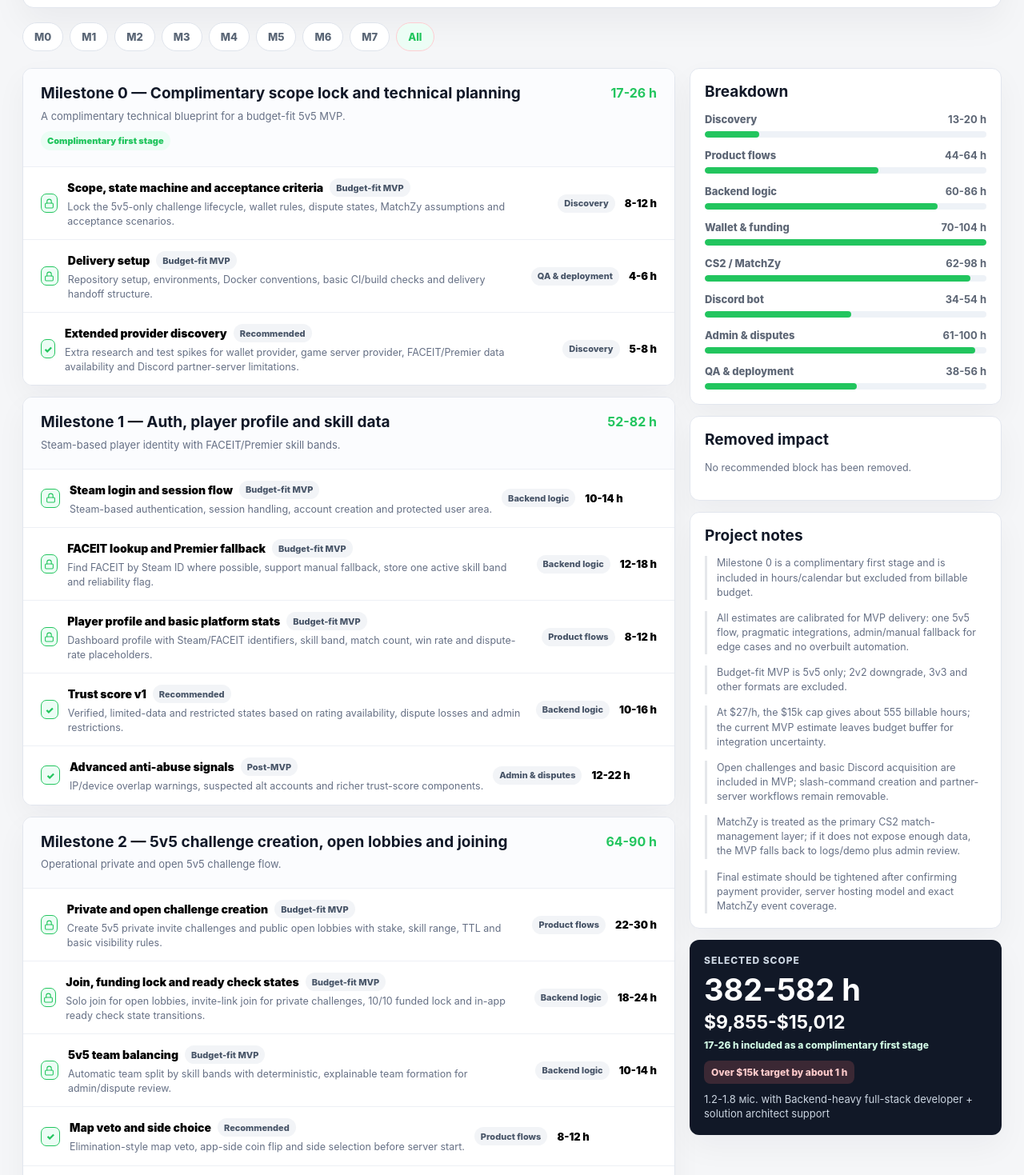
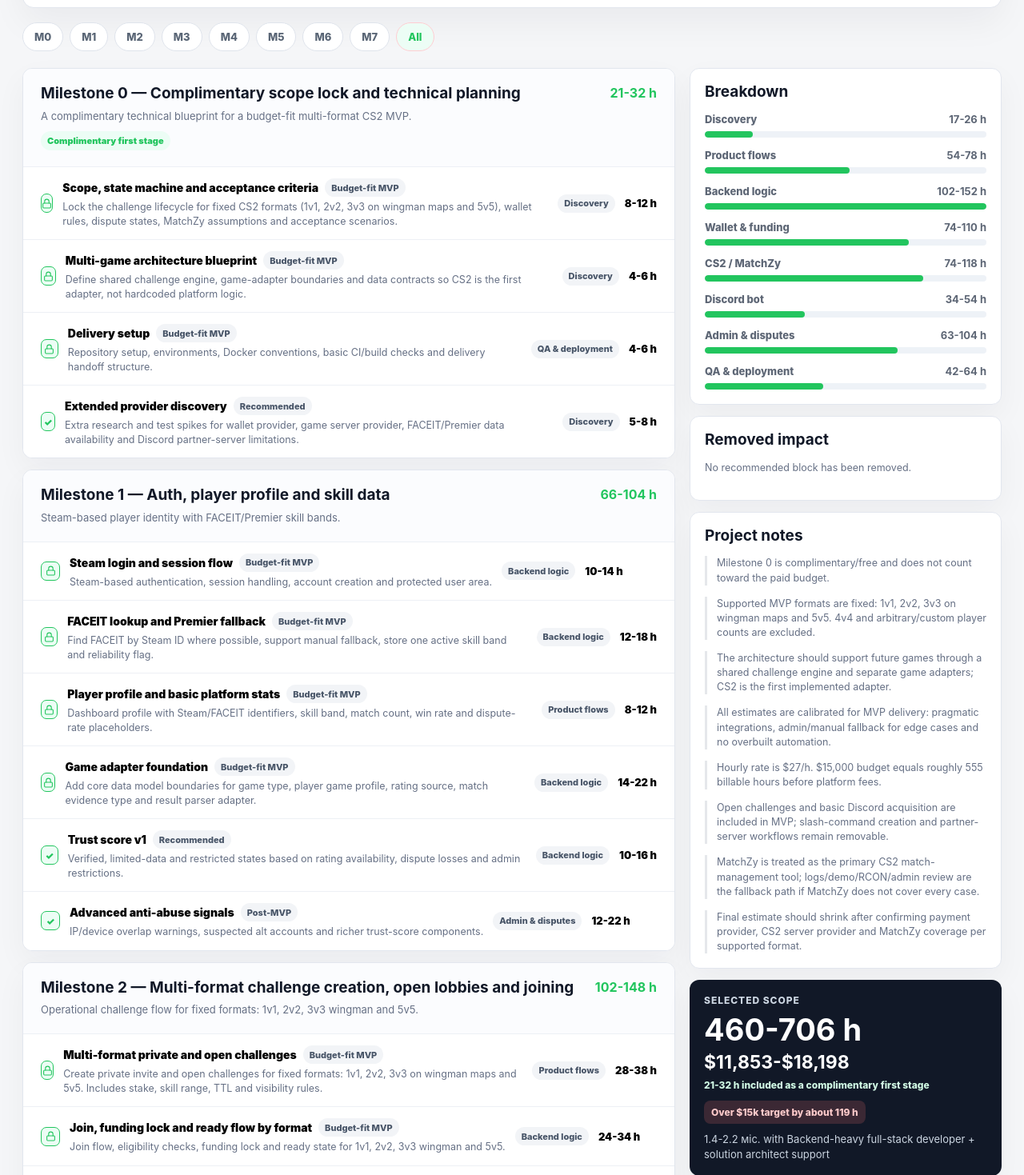
Before and after one commit to koitechs/versusarena-scope-calculator, a React (Vite) app: page / in a window 1280 px wide. Shown: the part 481-1950 px from the top of the page at 80% size. Built offline with nearby package versions, Linux system fonts and the light colour scheme.

Commit message:
Add fixed CS2 formats and multi-game architecture

```diff
--- a/src/data/demoConfig.ts
+++ b/src/data/demoConfig.ts
@@ -4,7 +4,7 @@ export const demoConfig: CalculatorConfig = {
   "meta": {
     "projectName": "VersusArena Competitive CS2 Platform",
     "clientName": "VersusArena",
-    "calculatorTitle": "5v5 MVP Scope Calculator",
+    "calculatorTitle": "Multi-format MVP Scope Calculator",
     "language": "en",
     "preparedBy": "Koitechs",
     "repoName": "versusarena-scope-calculator"
@@ -82,18 +82,29 @@ export const demoConfig: CalculatorConfig = {
     {
       "id": "m0",
       "title": "Milestone 0 — Complimentary scope lock and technical planning",
-      "summary": "Free first stage: confirm the 5v5 MVP scope, money rules, match states and integration assumptions before paid implementation.",
-      "killerFeature": "A complimentary technical blueprint for a budget-fit 5v5 MVP.",
+      "summary": "Free first stage: confirm fixed CS2 formats (1v1, 2v2, 3v3 on wingman maps and 5v5), money rules, match states and integration assumptions before paid implementation.",
+      "killerFeature": "A complimentary technical blueprint for a budget-fit multi-format CS2 MVP.",
       "blocks": [
         {
           "id": "m0-scope-state-machine-acceptance",
           "title": "Scope, state machine and acceptance criteria",
-          "description": "Lock the 5v5-only challenge lifecycle, wallet rules, dispute states, MatchZy assumptions and acceptance scenarios.",
+          "description": "Lock the challenge lifecycle for fixed CS2 formats (1v1, 2v2, 3v3 on wingman maps and 5v5), wallet rules, dispute states, MatchZy assumptions and acceptance scenarios.",
           "category": "discovery",
           "priority": "required",
           "estimate": {
             "min": 8,
             "max": 12
+          }
+        },
+        {
+          "id": "m0-multi-game-architecture-blueprint",
+          "title": "Multi-game architecture blueprint",
+          "description": "Define shared challenge engine, game-adapter boundaries and data contracts so CS2 is the first adapter, not hardcoded platform logic.",
+          "category": "discovery",
+          "priority": "required",
+          "estimate": {
+            "min": 4,
+            "max": 6
           }
         },
         {
@@ -128,7 +139,7 @@ export const demoConfig: CalculatorConfig = {
     {
       "id": "m1",
       "title": "Milestone 1 — Auth, player profile and skill data",
-      "summary": "Players can sign in, connect their gaming identity and receive a usable skill/trust profile for joining 5v5 challenges.",
+      "summary": "Players can sign in, connect their gaming identity and receive a usable skill/trust profile for joining fixed-format CS2 challenges.",
       "killerFeature": "Steam-based player identity with FACEIT/Premier skill bands.",
       "blocks": [
         {
@@ -165,6 +176,17 @@ export const demoConfig: CalculatorConfig = {
           }
         },
         {
+          "id": "m1-game-adapter-foundation",
+          "title": "Game adapter foundation",
+          "description": "Add core data model boundaries for game type, player game profile, rating source, match evidence type and result parser adapter.",
+          "category": "backend",
+          "priority": "required",
+          "estimate": {
+            "min": 14,
+            "max": 22
+          }
+        },
+        {
           "id": "m1-trust-score-v1",
           "title": "Trust score v1",
           "description": "Verified, limited-data and restricted states based on rating availability, dispute losses and admin restrictions.",
@@ -192,52 +214,63 @@ export const demoConfig: CalculatorConfig = {
     },
     {
       "id": "m2",
-      "title": "Milestone 2 — 5v5 challenge creation, open lobbies and joining",
-      "summary": "Users can create private or open 5v5 challenges, join eligible lobbies and lock a full 10-player match.",
-      "killerFeature": "Operational private and open 5v5 challenge flow.",
+      "title": "Milestone 2 — Multi-format challenge creation, open lobbies and joining",
+      "summary": "Users can create private or open challenges in fixed CS2 formats: 1v1, 2v2, 3v3 on wingman maps and 5v5.",
+      "killerFeature": "Operational challenge flow for fixed formats: 1v1, 2v2, 3v3 wingman and 5v5.",
       "blocks": [
         {
           "id": "m2-private-open-challenge",
-          "title": "Private and open challenge creation",
-          "description": "Create 5v5 private invite challenges and public open lobbies with stake, skill range, TTL and basic visibility rules.",
+          "title": "Multi-format private and open challenges",
+          "description": "Create private invite and open challenges for fixed formats: 1v1, 2v2, 3v3 on wingman maps and 5v5. Includes stake, skill range, TTL and visibility rules.",
           "category": "product",
           "priority": "required",
           "estimate": {
-            "min": 22,
-            "max": 30
+            "min": 28,
+            "max": 38
           }
         },
         {
           "id": "m2-join-funding-lock-ready",
-          "title": "Join, funding lock and ready check states",
-          "description": "Solo join for open lobbies, invite-link join for private challenges, 10/10 funded lock and in-app ready check state transitions.",
+          "title": "Join, funding lock and ready flow by format",
+          "description": "Join flow, eligibility checks, funding lock and ready state for 1v1, 2v2, 3v3 wingman and 5v5.",
           "category": "backend",
           "priority": "required",
           "estimate": {
-            "min": 18,
+            "min": 24,
+            "max": 34
+          }
+        },
+        {
+          "id": "m2-team-balancing",
+          "title": "Team formation and balancing by format",
+          "description": "Team split/balance for 1v1, 2v2, 3v3 wingman and 5v5, with deterministic logic visible for admin/dispute review.",
+          "category": "backend",
+          "priority": "required",
+          "estimate": {
+            "min": 16,
             "max": 24
           }
         },
         {
-          "id": "m2-team-balancing",
-          "title": "5v5 team balancing",
-          "description": "Automatic team split by skill bands with deterministic, explainable team formation for admin/dispute review.",
+          "id": "m2-format-rules-engine",
+          "title": "Format rules engine",
+          "description": "Centralize supported team size, players required, allowed maps, ready thresholds, funding pool and no-show rules per fixed MVP format.",
           "category": "backend",
           "priority": "required",
           "estimate": {
-            "min": 10,
-            "max": 14
+            "min": 16,
+            "max": 24
           }
         },
         {
           "id": "m2-map-veto",
-          "title": "Map veto and side choice",
-          "description": "Elimination-style map veto, app-side coin flip and side selection before server start.",
+          "title": "Map selection, veto and wingman map rules",
+          "description": "Basic map selection/veto rules per format, including 3v3 restriction to wingman maps and standard map flow for 5v5.",
           "category": "product",
           "priority": "recommended",
           "estimate": {
-            "min": 8,
-            "max": 12
+            "min": 12,
+            "max": 18
           },
           "consequence": "MVP can use fixed or random map selection, which reduces realtime state complexity."
         },
@@ -255,13 +288,13 @@ export const demoConfig: CalculatorConfig = {
         }
       ],
       "risks": [
-        "Only 5v5 is included. 2v2 downgrade, 3v3 and other formats are explicitly excluded from this MVP."
+        "The main risk is validating MatchZy/server behavior consistently across 1v1, 2v2, 3v3 wingman and 5v5; unsupported formats stay out of MVP."
       ]
     },
     {
       "id": "m3",
       "title": "Milestone 3 — Wallet, funding and settlement",
-      "summary": "Players can maintain a balance, fund a challenge, lock funds, receive refunds and get payouts after result finalization.",
+      "summary": "Users can deposit to balance, lock stakes into 1v1, 2v2, 3v3 wingman and 5v5 challenges and receive automatic payout/refund based on result/dispute state.",
       "killerFeature": "Reliable balance, hold, refund and payout logic for money matches.",
       "blocks": [
         {
@@ -277,13 +310,13 @@ export const demoConfig: CalculatorConfig = {
         },
         {
           "id": "m3-hold-refund-payout",
-          "title": "Locked funds, refund and payout rules",
-          "description": "MVP ledger rules for hold on join, pre-lock refund, cancel/void refund, payout after dispute window and admin fallback for exceptions.",
+          "title": "Hold, refund and payout ledger rules by format",
+          "description": "MVP ledger rules for hold, refund, void and payout across 1v1, 2v2, 3v3 wingman and 5v5 pools, with admin fallback for exceptions.",
           "category": "wallet",
           "priority": "required",
           "estimate": {
-            "min": 22,
-            "max": 30
+            "min": 26,
+            "max": 36
           }
         },
         {
@@ -326,13 +359,13 @@ export const demoConfig: CalculatorConfig = {
     {
       "id": "m4",
       "title": "Milestone 4 — Discord acquisition and match notifications",
-      "summary": "Discord becomes a first-class MVP acquisition and realtime notification channel for open 5v5 challenges.",
+      "summary": "Discord becomes a first-class MVP acquisition and realtime notification channel for open 1v1, 2v2, 3v3 wingman and 5v5 challenges.",
       "killerFeature": "Open challenges can be discovered and joined from Discord.",
       "blocks": [
         {
           "id": "m4-discord-open-challenge-publishing",
           "title": "Discord open challenge publishing",
-          "description": "Post open 5v5 challenges into Discord with fill status and deep links to join/fund in the web app. Keeps status sync lightweight for MVP.",
+          "description": "Post open 1v1, 2v2, 3v3 wingman and 5v5 challenges into Discord with fill status and deep links to join/fund in the web app. Keeps status sync lightweight for MVP.",
           "category": "discord",
           "priority": "required",
           "estimate": {
@@ -354,7 +387,7 @@ export const demoConfig: CalculatorConfig = {
         {
           "id": "m4-slash-command-create",
           "title": "Slash command challenge creation",
-          "description": "Create a 5v5 challenge from a Discord slash command and continue detailed setup/funding in the web app.",
+          "description": "Create a supported-format challenge from a Discord slash command and continue detailed setup/funding in the web app.",
           "category": "discord",
           "priority": "recommended",
           "estimate": {
@@ -380,40 +413,40 @@ export const demoConfig: CalculatorConfig = {
     {
       "id": "m5",
       "title": "Milestone 5 — CS2 server and MatchZy match flow",
-      "summary": "The platform can prepare a 5v5 CS2 match, expose server info after lock, capture result evidence and fall back to admin review.",
+      "summary": "The platform can prepare CS2 matches for 1v1, 2v2, 3v3 wingman and 5v5, expose server info after lock, capture result evidence and fall back to admin review.",
       "killerFeature": "Pragmatic CS2/MatchZy integration for money-match evidence.",
       "blocks": [
         {
           "id": "m5-matchzy-setup",
-          "title": "MatchZy server setup",
-          "description": "MVP CS2 server and MatchZy setup for one standard 5v5 money-match flow.",
+          "title": "MatchZy setup for supported formats",
+          "description": "MVP CS2 server and MatchZy setup for 1v1, 2v2, 3v3 wingman and 5v5, including wingman-map flow where applicable.",
           "category": "cs2",
           "priority": "required",
           "estimate": {
-            "min": 14,
-            "max": 20
+            "min": 20,
+            "max": 30
           }
         },
         {
           "id": "m5-server-lifecycle-rcon",
-          "title": "Server lifecycle and RCON/basic control",
-          "description": "Basic server assignment/start, connection info after lock and RCON-style control for MVP operations.",
+          "title": "Server lifecycle and RCON orchestration by format",
+          "description": "Prepare server config, expose connection details, start match and reconcile server state for 1v1, 2v2, 3v3 wingman and 5v5.",
+          "category": "cs2",
+          "priority": "required",
+          "estimate": {
+            "min": 18,
+            "max": 28
+          }
+        },
+        {
+          "id": "m5-result-logs-demo-fallback",
+          "title": "Result, logs, demo and fallback evidence across formats",
+          "description": "Store score, match logs/demo links and fallback evidence consistently for 1v1, 2v2, 3v3 wingman and 5v5.",
           "category": "cs2",
           "priority": "required",
           "estimate": {
             "min": 14,
             "max": 22
-          }
-        },
-        {
-          "id": "m5-result-logs-demo-fallback",
-          "title": "Result capture, logs, demo and fallback",
-          "description": "Capture result where MatchZy/logs expose it, store evidence links and send unclear cases to admin review.",
-          "category": "cs2",
-          "priority": "required",
-          "estimate": {
-            "min": 12,
-            "max": 18
           }
         },
         {
@@ -446,7 +479,7 @@ export const demoConfig: CalculatorConfig = {
       "id": "m6",
       "title": "Milestone 6 — Result, dispute and admin review",
       "summary": "Results auto-finalize when clean, disputes hold payout, and admins can resolve exceptional cases from platform-side evidence.",
-      "killerFeature": "Structured admin dispute center for 5v5 money matches.",
+      "killerFeature": "Structured admin dispute center for fixed-format CS2 money matches.",
       "blocks": [
         {
           "id": "m6-dispute-window",
@@ -462,12 +495,12 @@ export const demoConfig: CalculatorConfig = {
         {
           "id": "m6-admin-challenge-actions",
           "title": "Admin challenge and dispute actions",
-          "description": "MVP admin panel for challenge evidence and core actions: confirm result, change winner, refund, void and cancel.",
+          "description": "Admin can inspect format-specific player lists, ratings, funding, server evidence, result and dispute state, then cancel/refund/resolve within MVP rules.",
           "category": "admin",
           "priority": "required",
           "estimate": {
-            "min": 16,
-            "max": 24
+            "min": 18,
+            "max": 28
           }
         },
         {
@@ -511,17 +544,17 @@ export const demoConfig: CalculatorConfig = {
       "id": "m7",
       "title": "Milestone 7 — QA, staging, production deployment and handoff",
       "summary": "The MVP is tested end-to-end, deployed to staging/production and handed off with operational notes.",
-      "killerFeature": "A deployable 5v5 MVP ready for controlled beta launch.",
+      "killerFeature": "A deployable multi-format CS2 MVP ready for controlled beta launch.",
       "blocks": [
         {
           "id": "m7-qa-deployment-handoff",
-          "title": "QA, deployment and handoff",
-          "description": "Focused MVP QA, smoke/regression checks, production deployment and concise handoff notes.",
+          "title": "QA, deployment and handoff for supported formats",
+          "description": "Smoke/regression QA for 1v1, 2v2, 3v3 wingman and 5v5, staging/prod deploy, env documentation and handoff checklist.",
           "category": "qa",
           "priority": "required",
           "estimate": {
-            "min": 18,
-            "max": 24
+            "min": 22,
+            "max": 32
           }
         },
         {
@@ -552,18 +585,21 @@ export const demoConfig: CalculatorConfig = {
     }
   ],
   "assumptions": [
-    "Milestone 0 is a complimentary first stage and is included in hours/calendar but excluded from billable budget.",
-    "All estimates are calibrated for MVP delivery: one 5v5 flow, pragmatic integrations, admin/manual fallback for edge cases and no overbuilt automation.",
-    "Budget-fit MVP is 5v5 only; 2v2 downgrade, 3v3 and other formats are excluded.",
-    "At $27/h, the $15k cap gives about 555 billable hours; the current MVP estimate leaves budget buffer for integration uncertainty.",
+    "Milestone 0 is complimentary/free and does not count toward the paid budget.",
+    "Supported MVP formats are fixed: 1v1, 2v2, 3v3 on wingman maps and 5v5. 4v4 and arbitrary/custom player counts are excluded.",
+    "The architecture should support future games through a shared challenge engine and separate game adapters; CS2 is the first implemented adapter.",
+    "All estimates are calibrated for MVP delivery: pragmatic integrations, admin/manual fallback for edge cases and no overbuilt automation.",
+    "Hourly rate is $27/h. $15,000 budget equals roughly 555 billable hours before platform fees.",
     "Open challenges and basic Discord acquisition are included in MVP; slash-command creation and partner-server workflows remain removable.",
-    "MatchZy is treated as the primary CS2 match-management layer; if it does not expose enough data, the MVP falls back to logs/demo plus admin review.",
-    "Final estimate should be tightened after confirming payment provider, server hosting model and exact MatchZy event coverage."
+    "MatchZy is treated as the primary CS2 match-management tool; logs/demo/RCON/admin review are the fallback path if MatchZy does not cover every case.",
+    "Final estimate should shrink after confirming payment provider, CS2 server provider and MatchZy coverage per supported format."
   ],
   "nextQuestions": [
-    "Which stablecoin/payment provider should be used for deposit, balance and settlement?",
-    "Will CS2 servers be rented on demand, pre-provisioned, or managed by the client?",
-    "Which Discord server is the launch source of truth and who owns bot permissions?",
-    "Should MVP include withdrawals or only deposit/fund/play/payout ledger until beta validation?"
+    "Should 1v1 and 2v2 use wingman maps only, or can they also use selected standard maps?",
+    "Should 3v3 be strictly limited to wingman maps for MVP?",
+    "Which future game should the architecture anticipate first after CS2: Dota, Valorant or another title?",
+    "Which stablecoin/payment provider is preferred for deposits, locked funds, refunds and payouts?",
+    "Will CS2 servers be rented/pre-provisioned by the platform, provided by the client, or handled through a game-server provider?",
+    "Which Discord server is the launch source of truth and who owns bot permissions?"
   ]
 }
```
Also changed, not shown: 1 other file (tests, documents, lock files or other folders).
